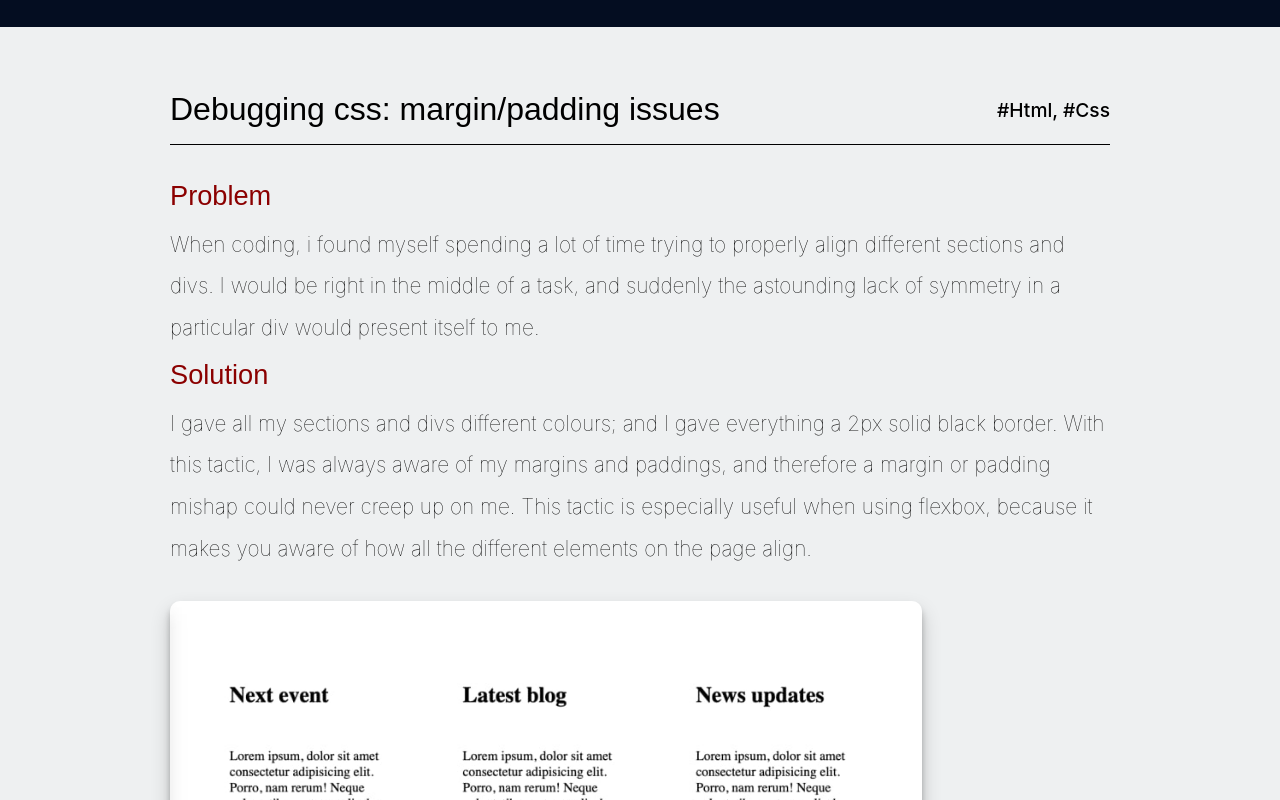
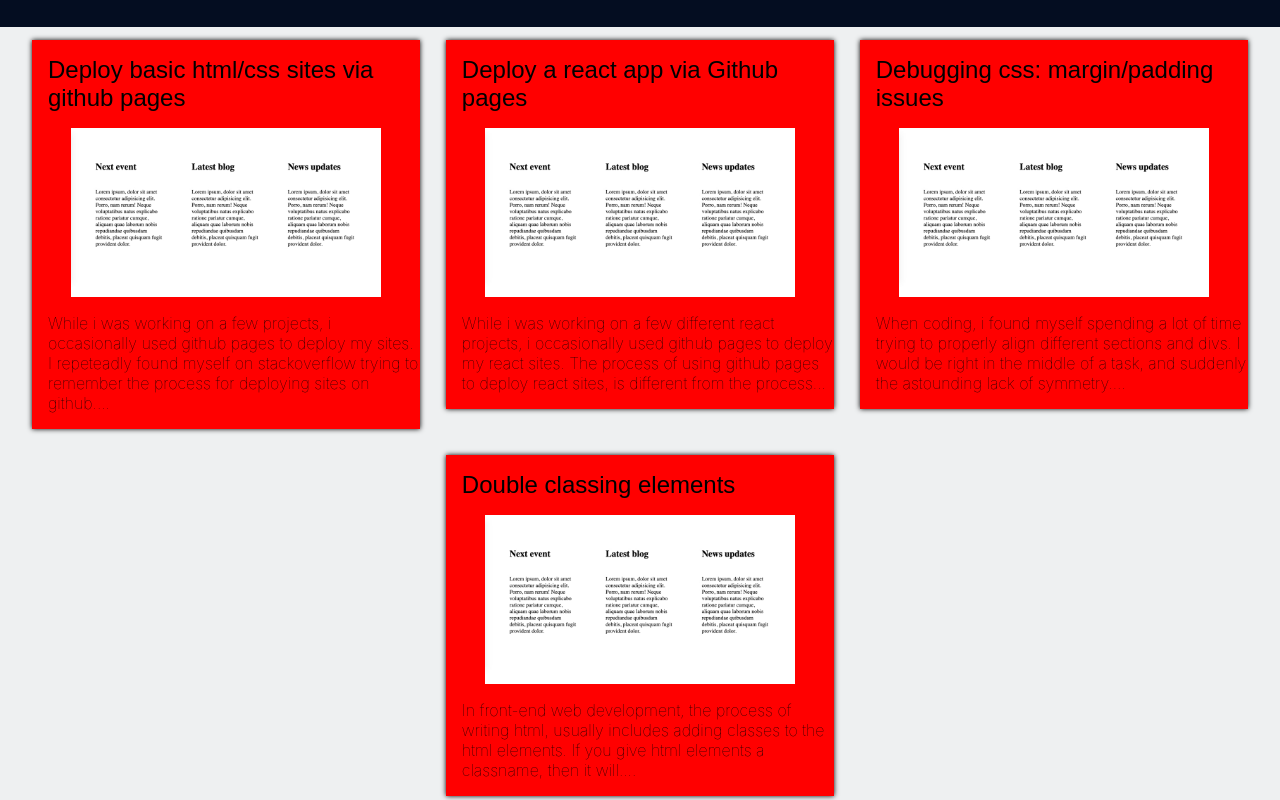
Before and after one commit to Elir-Mahad/oldsibecr, a React (Create React App) app: page /devtips in a window 1280 px wide. Shown: the part 380-1180 px from the top of the page. Built offline with nearby package versions, Linux system fonts and the light colour scheme.

Commit message:
creating an a general pagefor each topic where all the blogs are avaliable

```diff
--- a/src/AllBlogs.css
+++ b/src/AllBlogs.css
@@ -1,3 +1,35 @@
+/* Blog description containsers */
+
+.synopsis {
+	display: flex;
+	flex-wrap: wrap;
+	justify-content: center;
+}
+
+.container {
+	display: flex;
+	flex-direction: column;
+	box-shadow: 0px 0px 5px black; /* the 5px creates the shadow effect for all sides */
+	position: relative;
+	width: calc((100% / 3) - 3%);
+	margin: 1%;
+	height: 100%;
+	background-color: red;
+}
+
+.blogimage {
+	width: 80%;
+	display: block;
+	margin: auto;
+}
+
+.container h2,
+.container p {
+	padding-top: 1rem;
+	padding-left: 1rem;
+	padding-bottom: 1rem;
+}
+
 /* blog general styles */
 
 .blogs {
@@ -7,27 +39,35 @@
 .blog {
 	margin: 3rem;
 	padding-bottom: 1.5rem;
-}
-
-.titletag {
-	display: flex;
-	margin-left: 2rem;
-	margin-right: 2rem;
-	padding-top: 1rem;
-	padding-bottom: 1rem;
-	justify-content: space-between;
-	align-items: center;
 	border-bottom: 1px solid black;
 }
 
+.titletaganimation {
+	display: flex;
+	padding-left: 2rem;
+	padding-right: 2rem;
+	padding-top: 1rem;
+	padding-bottom: 1rem;
+	border-radius: 5px;
+	justify-content: space-between;
+	align-items: center;
+	background-color: #040d21;
+}
+
 .title {
-	font-weight: 500;
-	font-size: 2rem;
+	font-size: 1.7rem;
+	color: white;
 }
 
 .hashtag {
 	font-size: 1.2rem;
-	font-weight: 500;
+	color: white;
+	margin-right: 1.5rem;
+}
+
+.taganimation {
+	display: flex;
+	justify-content: space-around;
 }
 
 /* actual blog post  */
@@ -45,12 +85,12 @@
 }
 
 .blog h2 {
-	font-size: 1.7rem;
+	font-size: 1.6rem;
 	font-weight: 500;
 }
 
 .blog h3 {
-	font-size: 1.7rem;
+	font-size: 1.6rem;
 	font-weight: 500;
 }
 
--- a/src/dev_components/DevIndex.js
+++ b/src/dev_components/DevIndex.js
@@ -1,21 +1,71 @@
 import React from "react";
-import MarginBlog from "./MarginBlog";
 import "../AllBlogs.css";
-import DeployHtmlSiteGit from "./DeployHtmlSiteGit";
-import DeployReactSiteGit from "./DeployReactSiteGit";
-import DoubleClassing from "./DoubleClassing";
+import borders1 from "../assets/borders1.jpeg";
 
-function CpIndex() {
+function DevIndex() {
 	return (
-		<section class="blogs">
-			<div class="wrapper">
-				<MarginBlog />
-				<DoubleClassing />
-				<DeployHtmlSiteGit />
-				<DeployReactSiteGit />
+		<div className="synopsis">
+			<div class="container">
+				<h2> Deploy basic html/css sites via github pages</h2>
+				<img
+					//
+					className="blogimage"
+					src={borders1}
+					alt=""
+				/>
+				<p>
+					While i was working on a few projects, i occasionally used github
+					pages to deploy my sites. I repeteadly found myself on stackoverflow
+					trying to remember the process for deploying sites on github....
+				</p>
 			</div>
-		</section>
+			<div class="container">
+				<h2>Deploy a react app via Github pages</h2>
+				<img
+					//
+					className="blogimage"
+					src={borders1}
+					alt=""
+				/>
+				<p>
+					{" "}
+					While i was working on a few different react projects, i occasionally
+					used github pages to deploy my react sites. The process of using
+					github pages to deploy react sites, is different from the process...
+				</p>
+			</div>
+			<div class="container">
+				<h2>Debugging css: margin/padding issues</h2>
+				<img
+					//
+					className="blogimage"
+					src={borders1}
+					alt=""
+				/>
+				<p>
+					{" "}
+					When coding, i found myself spending a lot of time trying to properly
+					align different sections and divs. I would be right in the middle of a
+					task, and suddenly the astounding lack of symmetry....
+				</p>
+			</div>
+			<div class="container">
+				<h2>Double classing elements</h2>
+				<img
+					//
+					className="blogimage"
+					src={borders1}
+					alt=""
+				/>
+				<p>
+					{" "}
+					In front-end web development, the process of writing html, usually
+					includes adding classes to the html elements. If you give html
+					elements a classname, then it will....
+				</p>
+			</div>
+		</div>
 	);
 }
 
-export default CpIndex;
+export default DevIndex;
--- a/src/dev_components/DoubleClassing.js
+++ b/src/dev_components/DoubleClassing.js
@@ -3,10 +3,20 @@ import "../AllBlogs.css";
 
 function DoubleClassing() {
 	return (
+		<section class="blogs">
+			<div class="wrapper">
 				<div className="blog">
-			<div className="titletag">
+					<div className="titletaganimation">
 						<h1 className="title">Double classing elements</h1>
-				<h4 className="hashtag">2020/08/05</h4>
+						<div className="taganimation">
+							<h4 className="hashtag">#html #css</h4>
+							<div class="boite">
+								<div class="cercle3"></div>
+								<div class="cercle3"></div>
+								<div class="cercle3"></div>
+								<div class="cercle3"></div>
+							</div>
+						</div>
 					</div>
 					{/* <!-- collapsible starts --> */}
 					<div className="content">
@@ -14,23 +24,23 @@ function DoubleClassing() {
 							<h2 className="focus focusdifferent">Problem</h2>
 
 							<p>
-						In front-end web development, the process of writing html, usually
-						includes adding classes to the html elements. If you give html
-						elements a classname, then it will be easier to target them when
-						your'e styling them (css) or manipulating the dom (js). In some of
-						my earliest projects, i found myself in situations where i had to
-						target specific html elements, while simultaneously targeting a set
-						of html elements as a group.
+								In front-end web development, the process of writing html,
+								usually includes adding classes to the html elements. If you
+								give html elements a classname, then it will be easier to target
+								them when your'e styling them (css) or manipulating the dom
+								(js). In some of my earliest projects, i found myself in
+								situations where i had to target specific html elements, while
+								simultaneously targeting a set of html elements as a group.
 							</p>
 
 							<h2 className="focus">Solution</h2>
 
 							<p>
-						To simultaneously target a set of html elements as individuals and
-						as a group, i decided to give each element that's part of the set,
-						two classes. One class will be unqiue to the element, and the other
-						class will be unique to the group. This made it easier for me target
-						the same elements in different ways.
+								To simultaneously target a set of html elements as individuals
+								and as a group, i decided to give each element that's part of
+								the set, two classes. One class will be unqiue to the element,
+								and the other class will be unique to the group. This made it
+								easier for me target the same elements in different ways.
 							</p>
 
 							<h2 className="focus">Example</h2>
@@ -38,21 +48,17 @@ function DoubleClassing() {
 							<p>
 								In this example, we will tag all the items in a list, with two
 								classes. One class will be a general class. The second will be
-						unqiue. Then we will use the general class to give a general style
-						to all the items. Then we will use the unique class to style each
-						item in a specific way.
+								unqiue. Then we will use the general class to give a general
+								style to all the items. Then we will use the unique class to
+								style each item in a specific way.
 							</p>
 
 							{/* <img src="./assets/doubleclassing.png" alt=""> */}
 						</div>
 					</div>
-			<div class="boite">
-				<div class="cercle3"></div>
-				<div class="cercle3"></div>
-				<div class="cercle3"></div>
-				<div class="cercle3"></div>
 				</div>
 			</div>
+		</section>
 	);
 }
 
--- a/src/dev_components/MarginBlog.js
+++ b/src/dev_components/MarginBlog.js
@@ -5,10 +5,20 @@ import borders2 from "../assets/borders2.png";
 
 function MarginBlog() {
 	return (
+		<section class="blogs">
+			<div class="wrapper">
 				<div className="blog">
-			<div className="titletag">
+					<div className="titletaganimation">
 						<h1 className="title">Debugging css: margin/padding issues</h1>
-				<h4 className="hashtag">#Html, #Css</h4>
+						<div className="taganimation">
+							<h4 className="hashtag">#html #css</h4>
+							<div class="boite">
+								<div class="cercle3"></div>
+								<div class="cercle3"></div>
+								<div class="cercle3"></div>
+								<div class="cercle3"></div>
+							</div>
+						</div>
 					</div>
 					{/* collapsible starts */}
 					<div className="content">
@@ -17,20 +27,20 @@ function MarginBlog() {
 
 							<p>
 								When coding, i found myself spending a lot of time trying to
-						properly align different sections and divs. I would be right in the
-						middle of a task, and suddenly the astounding lack of symmetry in a
-						particular div would present itself to me.
+								properly align different sections and divs. I would be right in
+								the middle of a task, and suddenly the astounding lack of
+								symmetry in a particular div would present itself to me.
 							</p>
 
 							<h2 className="focus">Solution</h2>
 
 							<p>
 								I gave all my sections and divs different colours; and I gave
-						everything a 2px solid black border. With this tactic, I was always
-						aware of my margins and paddings, and therefore a margin or padding
-						mishap could never creep up on me. This tactic is especially useful
-						when using flexbox, because it makes you aware of how all the
-						different elements on the page align.
+								everything a 2px solid black border. With this tactic, I was
+								always aware of my margins and paddings, and therefore a margin
+								or padding mishap could never creep up on me. This tactic is
+								especially useful when using flexbox, because it makes you aware
+								of how all the different elements on the page align.
 							</p>
 
 							<img
@@ -50,18 +60,15 @@ function MarginBlog() {
 							<h2 className="focus">Key idea</h2>
 
 							<p>
-						Placing background colours and borders on all divs and sections, can
-						guard us against the surprise attacks of margins and paddings.
+								Placing background colours and borders on all divs and sections,
+								can guard us against the surprise attacks of margins and
+								paddings.
 							</p>
 						</div>
 					</div>
-			<div class="boite">
-				<div class="cercle3"></div>
-				<div class="cercle3"></div>
-				<div class="cercle3"></div>
-				<div class="cercle3"></div>
 				</div>
 			</div>
+		</section>
 	);
 }
 
```
Also changed, not shown: src/dev_components/DeployHtmlSiteGit.js (+51 -35 lines), src/dev_components/DeployReactSiteGit.js (+57 -38 lines), 1 other file (tests, documents, lock files or other folders). Lines whose indentation alone changed are shown as unchanged.
